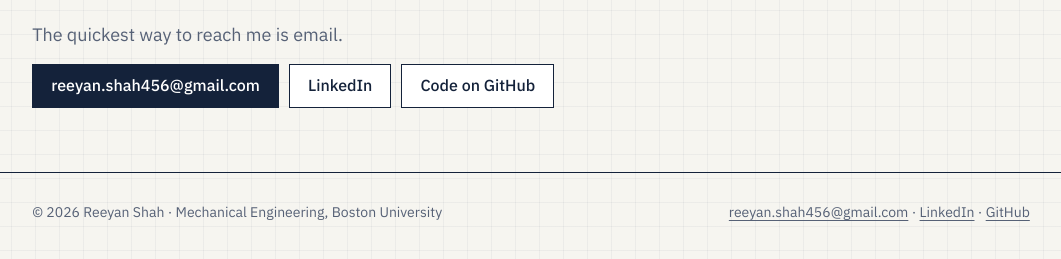
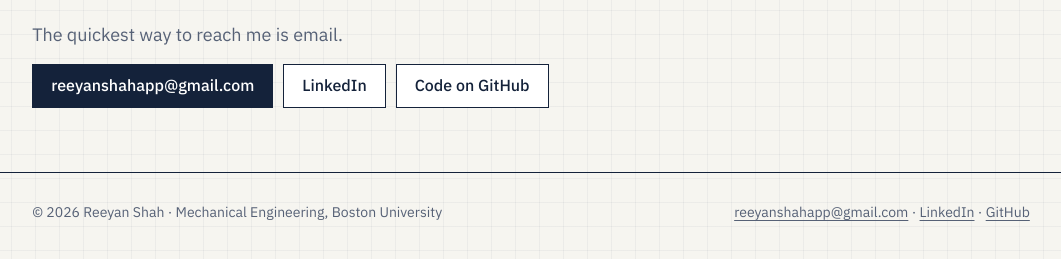
Before and after one commit to shahrm83-oss/shahrm83-oss.github.io, a plain HTML site: page index.html in a window 1280 px wide. Shown: the part 3902-4161 px from the top of the page, without its empty margins (109-1170 px from the left). Drawn offline with Linux system fonts and the light colour scheme.

Commit message:
Add files via upload

```diff
--- a/index.html
+++ b/index.html
@@ -51,7 +51,7 @@
 <section id="about"><h2>About</h2><div class="cols"><div><p>I studied in Kenya and England before coming to Boston University, and my internships have taken me from a solar EPC company in Nairobi to an investment research desk in Mumbai. The thread through all of it is energy and vehicles: how to design them, make them, and make the numbers work.</p></div>
 <div><p>Outside engineering I teach venture capital at BUVCG, took on the 2026 London Marathon for Sarcoma UK, have climbed Mount Kenya, and follow F1 and Manchester United. I also play golf and drums, and take wildlife photos.</p></div></div></section>
 <section id="contact"><h2>Contact</h2><p class="lead">The quickest way to reach me is email.</p>
-<div class="btns"><a class="btn solid" href="mailto:reeyan.shah456@gmail.com">reeyan.shah456@gmail.com</a><a class="btn" href="https://www.linkedin.com/in/reeyan-shah-758979296">LinkedIn</a><a class="btn" href="https://github.com/shahrm83-oss">Code on GitHub</a></div></section></div></main>
-<footer><div class="wrap"><span>© 2026 Reeyan Shah · Mechanical Engineering, Boston University</span><span><a href="mailto:reeyan.shah456@gmail.com">reeyan.shah456@gmail.com</a> · <a href="https://www.linkedin.com/in/reeyan-shah-758979296">LinkedIn</a> · <a href="https://github.com/shahrm83-oss">GitHub</a></span></div></footer>
+<div class="btns"><a class="btn solid" href="mailto:reeyanshahapp@gmail.com">reeyanshahapp@gmail.com</a><a class="btn" href="https://www.linkedin.com/in/reeyan-shah-758979296">LinkedIn</a><a class="btn" href="https://github.com/shahrm83-oss">Code on GitHub</a></div></section></div></main>
+<footer><div class="wrap"><span>© 2026 Reeyan Shah · Mechanical Engineering, Boston University</span><span><a href="mailto:reeyanshahapp@gmail.com">reeyanshahapp@gmail.com</a> · <a href="https://www.linkedin.com/in/reeyan-shah-758979296">LinkedIn</a> · <a href="https://github.com/shahrm83-oss">GitHub</a></span></div></footer>
 <script>{for(const b of document.querySelectorAll('[data-copy]'))b.addEventListener('click',async()=>{const t=document.getElementById(b.dataset.copy).textContent;try{await navigator.clipboard.writeText(t);b.textContent='Copied'}catch(e){b.textContent='Select and copy'}setTimeout(()=>b.textContent='Copy code',1800)})}</script>
 </body></html>
```
Also changed, not shown: corrosion.html (+1 -1 lines), four-bar.html (+1 -1 lines), rc-car.html (+1 -1 lines), solar.html (+1 -1 lines), temperature-monitor.html (+1 -1 lines).
